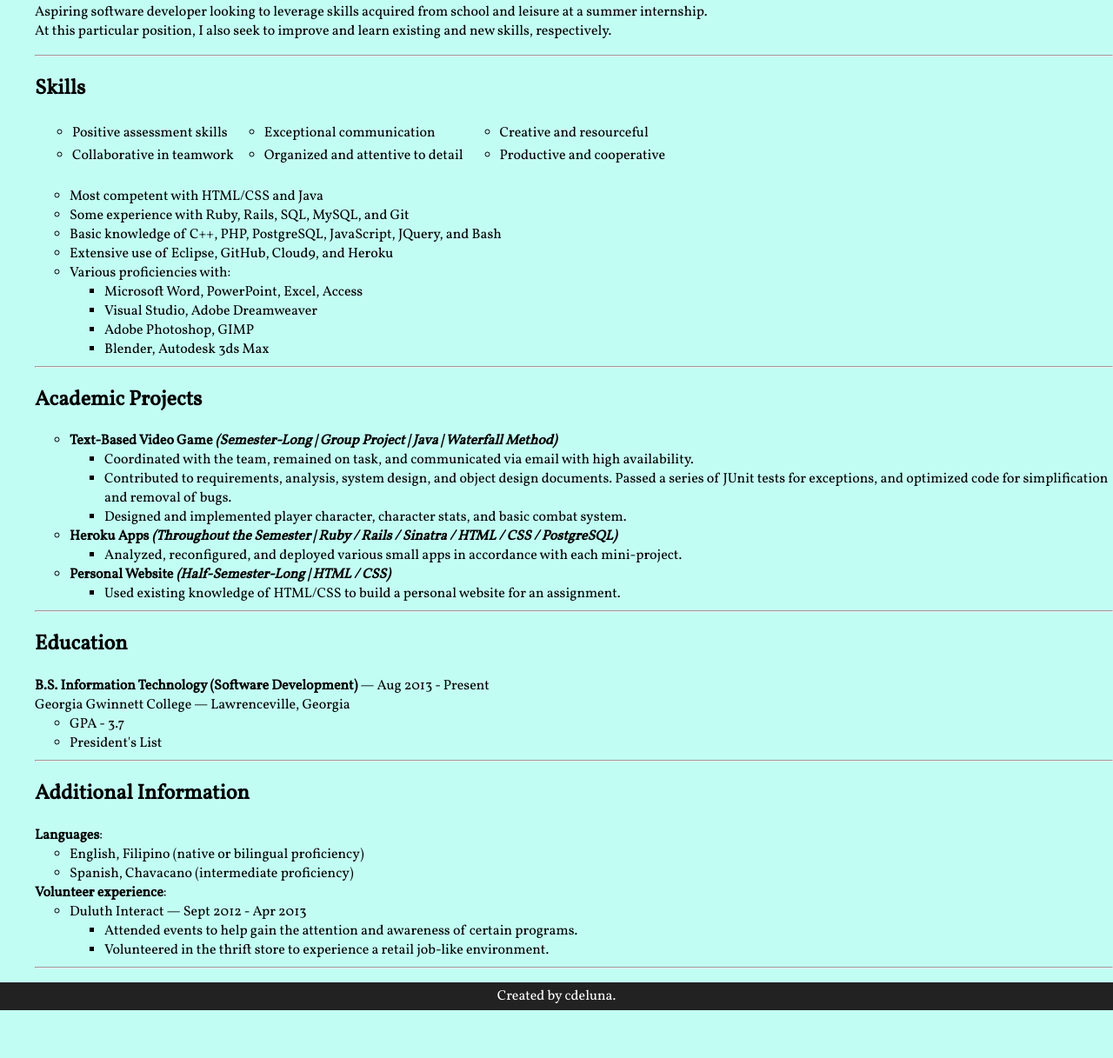
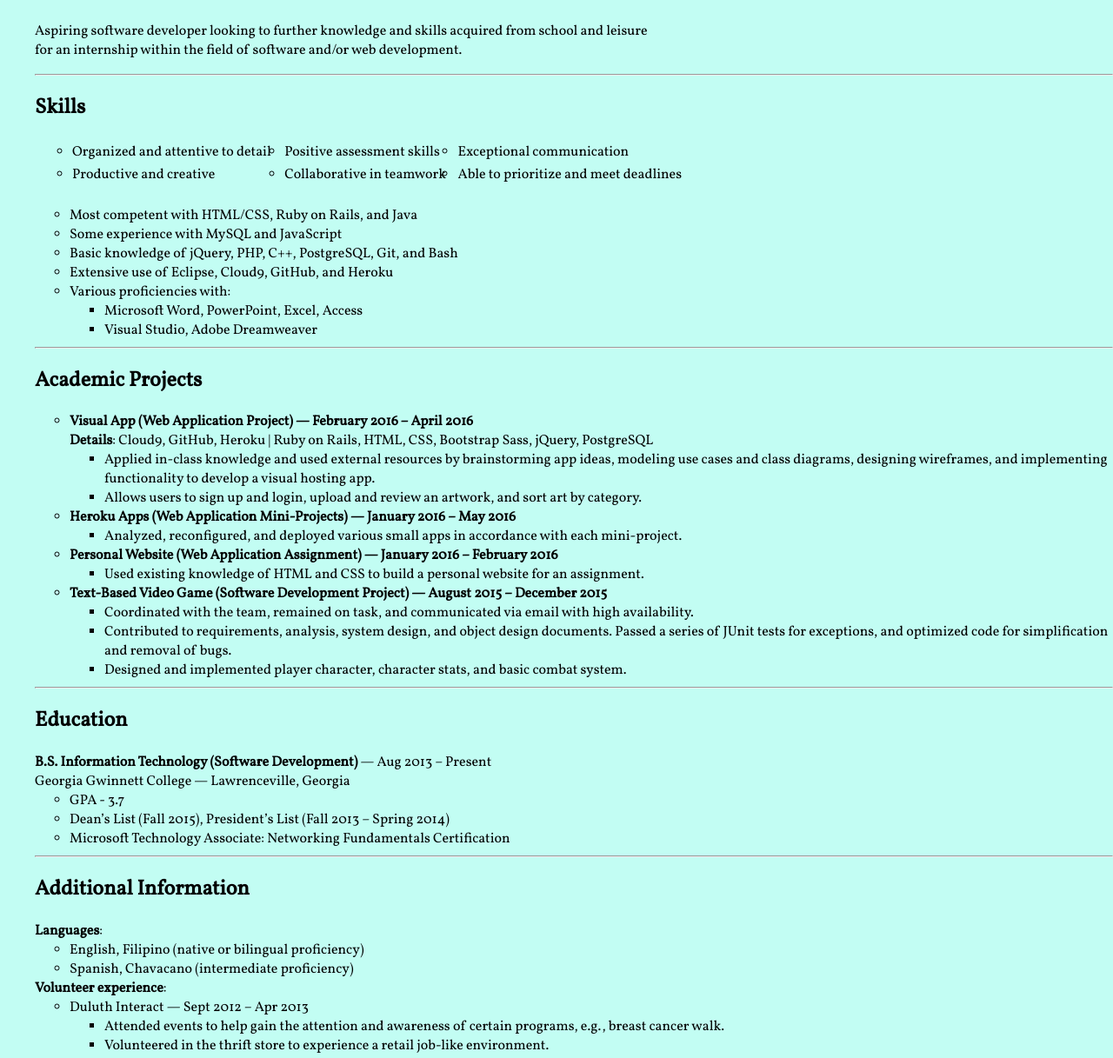
Before and after one commit to cdeluna95/cdeluna95.github.io, a plain HTML site: page resume.html in a window 1280 px wide. Shown: the part 473-1690 px from the top of the page at 87% size. Before the commit the page ends 1635 px from the top, so only its background shows below. Drawn offline with Linux system fonts and the light colour scheme.

Commit message:
Update Resume page

```diff
--- a/resume.html
+++ b/resume.html
@@ -41,13 +41,16 @@
         <ul>
             <div class="section_title">
                 <font size="6px"><strong>Christan de Luna</strong></font>
-                <br>Duluth, Georgia | <font color="blue"><u>cjdeluna95@gmail.com</u></font>
+                <br>Duluth, Georgia | (770) 910-2701
+                <br><font color="blue"><u>cjdeluna95@gmail.com</u></font> |
+                <font color="blue"><u>https://github.com/cdeluna95</u></font> |
+                <font color="blue"><u>http://cdeluna95.github.io</u></font>
                 <hr/>
             </div>
 
             <h2><strong>Objective</strong></h2>
-            <p>Aspiring software developer looking to leverage skills acquired from school and leisure at a summer internship.
-                <br/>At this particular position, I also seek to improve and learn existing and new skills, respectively.</p>
+            <p>Aspiring software developer looking to further knowledge and skills acquired from school and leisure
+                <br>for an internship within the field of software and/or web development.</p>
             <hr/>
 
             <h2><strong>Skills</strong></h2>
@@ -55,69 +58,74 @@
                 <table class="summary_table">
                     <tr>
                         <td>
+                            <li>Organized and attentive to detail</li>
+                        </td>
+                        <td>
                             <li>Positive assessment skills</li>
                         </td>
                         <td>
                             <li>Exceptional communication</li>
                         </td>
-                        <td>
-                            <li>Creative and resourceful</li>
-                        </td>
                     </tr>
                     <tr>
+                        <td>
+                            <li>Productive and creative</li>
+                        </td>
                         <td>
                             <li>Collaborative in teamwork</li>
                         </td>
                         <td>
-                            <li>Organized and attentive to detail</li>
-                        </td>
-                        <td>
-                            <li>Productive and cooperative</li>
+                            <li>Able to prioritize and meet deadlines</li>
                         </td>
                     </tr>
                 </table>
             </ul>
             <br/>
             <ul>
-                <li>Most competent with HTML/CSS and Java</li>
-                <li>Some experience with Ruby, Rails, SQL, MySQL, and Git</li>
-                <li>Basic knowledge of C++, PHP, PostgreSQL, JavaScript, JQuery, and Bash</li>
-                <li>Extensive use of Eclipse, GitHub, Cloud9, and Heroku</li>
+                <li>Most competent with HTML/CSS, Ruby on Rails, and Java</li>
+                <li>Some experience with MySQL and JavaScript</li>
+                <li>Basic knowledge of jQuery, PHP, C++, PostgreSQL, Git, and Bash</li>
+                <li>Extensive use of Eclipse, Cloud9, GitHub, and Heroku</li>
                 <li>Various proficiencies with:
                     <ul>
                         <li>Microsoft Word, PowerPoint, Excel, Access</li>
                         <li>Visual Studio, Adobe Dreamweaver</li>
-                        <li>Adobe Photoshop, GIMP</li>
-                        <li>Blender, Autodesk 3ds Max</li>
                     </ul>
             </ul>
             <hr/>
 
             <h2><strong>Academic Projects</strong></h2>
             <ul>
-                <li><strong>Text-Based Video Game <em>(Semester-Long | Group Project | Java | Waterfall Method)</em></strong></li>
+                <li><strong>Visual App (Web Application Project) — February 2016 – April 2016</strong></li>
+                <strong>Details</strong>: Cloud9, GitHub, Heroku | Ruby on Rails, HTML, CSS, Bootstrap Sass, jQuery, PostgreSQL
+                <ul>
+                    <li>Applied in-class knowledge and used external resources by brainstorming app ideas, modeling use cases and class diagrams, designing wireframes, and implementing functionality to develop a visual hosting app.</li>
+                    <li>Allows users to sign up and login, upload and review an artwork, and sort art by category.</li>
+                </ul>
+                <li><strong>Heroku Apps (Web Application Mini-Projects) — January 2016 – May 2016</strong></li>
+                <ul>
+                    <li>Analyzed, reconfigured, and deployed various small apps in accordance with each mini-project.</li>
+                </ul>
+                <li><strong>Personal Website (Web Application Assignment) — January 2016 – February 2016</strong></li>
+                <ul>
+                    <li>Used existing knowledge of HTML and CSS to build a personal website for an assignment.</li>
+                </ul>
+                <li><strong>Text-Based Video Game (Software Development Project) — August 2015 – December 2015</strong></li>
                 <ul>
                     <li>Coordinated with the team, remained on task, and communicated via email with high availability.</li>
                     <li>Contributed to requirements, analysis, system design, and object design documents. Passed a series of JUnit tests for exceptions, and optimized code for simplification and removal of bugs.</li>
                     <li>Designed and implemented player character, character stats, and basic combat system.</li>
                 </ul>
-                <li><strong>Heroku Apps <em>(Throughout the Semester | Ruby / Rails / Sinatra / HTML / CSS / PostgreSQL)</em></strong></li>
-                <ul>
-                    <li>Analyzed, reconfigured, and deployed various small apps in accordance with each mini-project.</li>
-                </ul>
-                <li><strong>Personal Website <em>(Half-Semester-Long | HTML / CSS)</em></strong></li>
-                <ul>
-                    <li>Used existing knowledge of HTML/CSS to build a personal website for an assignment.</li>
-                </ul>
             </ul>
             <hr/>
 
             <h2><strong>Education</strong></h2>
-            <strong>B.S. Information Technology (Software Development)</strong> — Aug 2013 - Present
+            <strong>B.S. Information Technology (Software Development)</strong> — Aug 2013 – Present
             <br>Georgia Gwinnett College — Lawrenceville, Georgia
             <ul>
                 <li>GPA - 3.7</li>
-                <li>President's List</li>
+                <li>Dean’s List (Fall 2015), President’s List (Fall 2013 – Spring 2014)</li>
+                <li>Microsoft Technology Associate: Networking Fundamentals Certification</li>
             </ul>
             <hr/>
 
@@ -129,10 +137,10 @@
             </ul>
             <b>Volunteer experience</b>:
             <ul>
-                <li>Duluth Interact — Sept 2012 - Apr 2013</li>
+                <li>Duluth Interact — Sept 2012 – Apr 2013</li>
                 <ul>
-                    <li>Attended events to help gain the attention and awareness of certain programs.</li>
-                    <li>Volunteered in the thrift store to experience a retail job-like environment.</li </ul>
+                    <li>Attended events to help gain the attention and awareness of certain programs, e.g., breast cancer walk.</li>
+                    <li>Volunteered in the thrift store to experience a retail job-like environment.</li>
                 </ul>
             </ul>
             <hr/>
```
